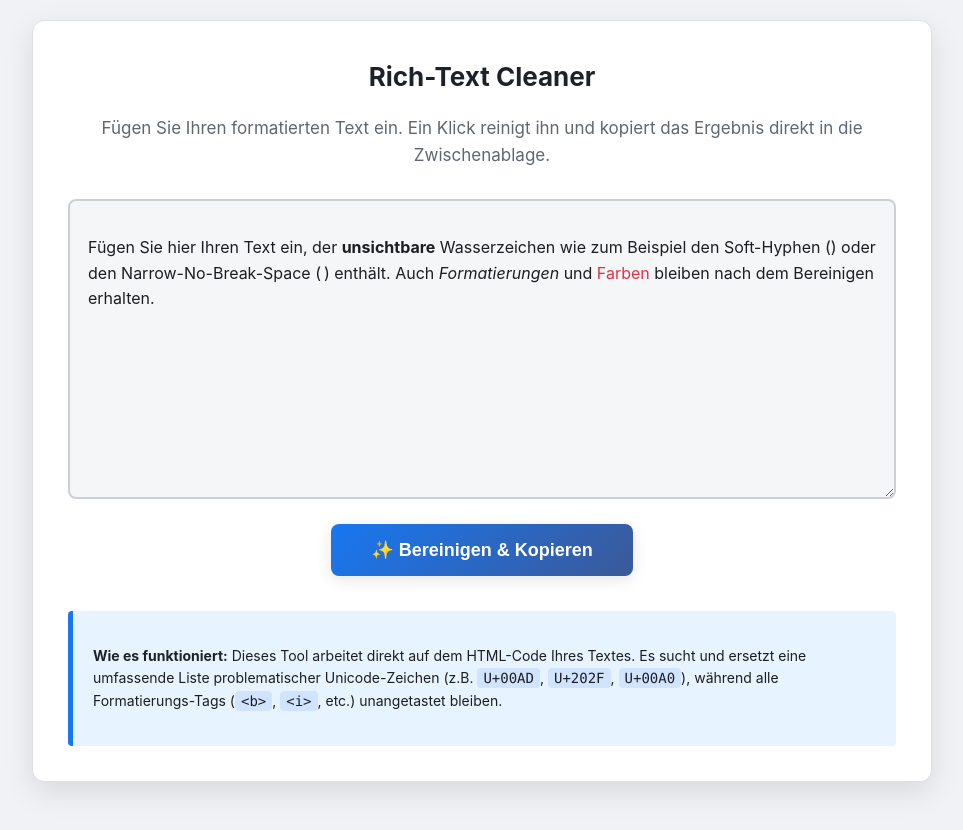
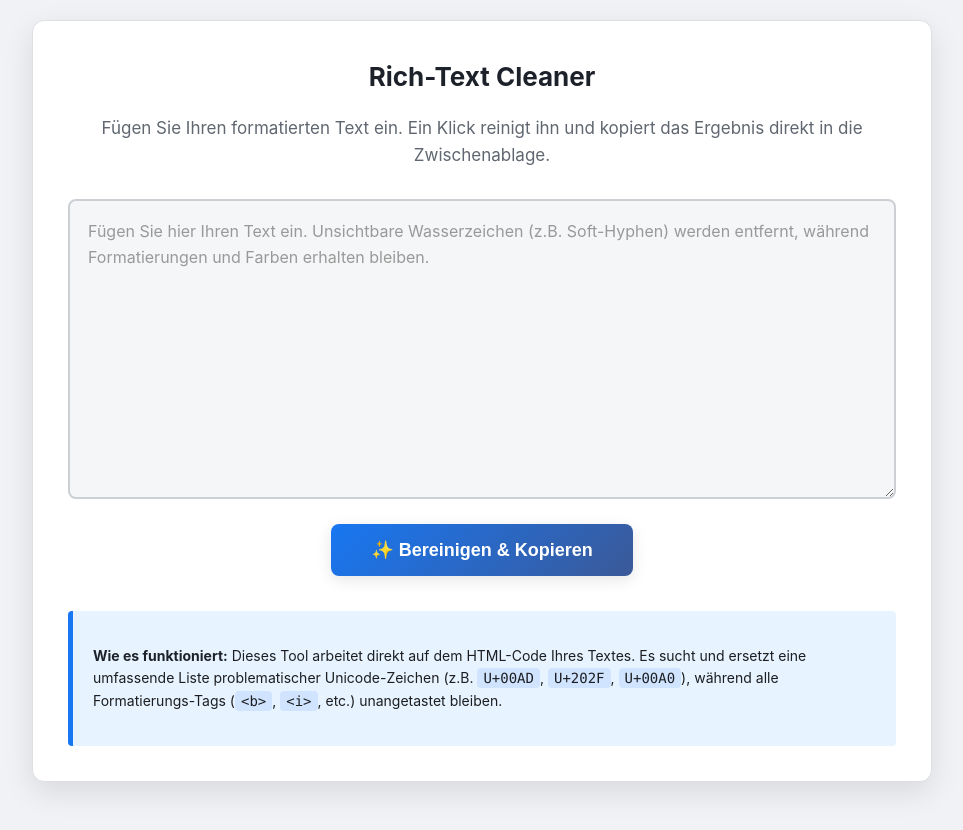
Before and after one commit to DG1001/removegpt, a plain HTML site: page index.html in a window 1280 px wide. Shown: the whole page, without its empty margins (158-1121 px from the left). Drawn offline with Linux system fonts and the light colour scheme.

Commit message:
feat(editor): add placeholder text for empty contenteditable div
This commit introduces a placeholder text within the contenteditable div when it is empty and not focused. The placeholder text provides guidance for users on what type of content to enter. It maintains layout integrity with styling that ensures the placeholder does not interfere with user input, enhancing usability and improving user experience.

```diff
--- a/index.html
+++ b/index.html
@@ -53,6 +53,16 @@
             resize: vertical;
             overflow: auto;
             transition: border-color 0.3s, box-shadow 0.3s;
+            position: relative;
+        }
+        #editor:empty:not(:focus)::before {
+            content: "Fügen Sie hier Ihren Text ein. Unsichtbare Wasserzeichen (z.B. Soft-Hyphen) werden entfernt, während Formatierungen und Farben erhalten bleiben.";
+            color: #999;
+            pointer-events: none;
+            position: absolute;
+            top: 18px;
+            left: 18px;
+            right: 18px;
         }
         #editor:focus {
             outline: none;
@@ -112,9 +122,7 @@
             Fügen Sie Ihren formatierten Text ein. Ein Klick reinigt ihn und kopiert das Ergebnis direkt in die Zwischenablage.
         </p>
 
-        <div id="editor" contenteditable="true" spellcheck="false">
-            <p>Fügen Sie hier Ihren Text ein, der <b>unsichtbare</b> Wasserzeichen wie zum Beispiel den Soft-Hyphen (­) oder den Narrow-No-Break-Space ( ) enthält. Auch <i>Formatierungen</i> und <span style="color: #db3444;">Farben</span> bleiben nach dem Bereinigen erhalten.</p>
-        </div>
+        <div id="editor" contenteditable="true" spellcheck="false"></div>
 
         <div class="button-container">
             <button id="clean-copy-btn">✨ Bereinigen & Kopieren</button>
```
